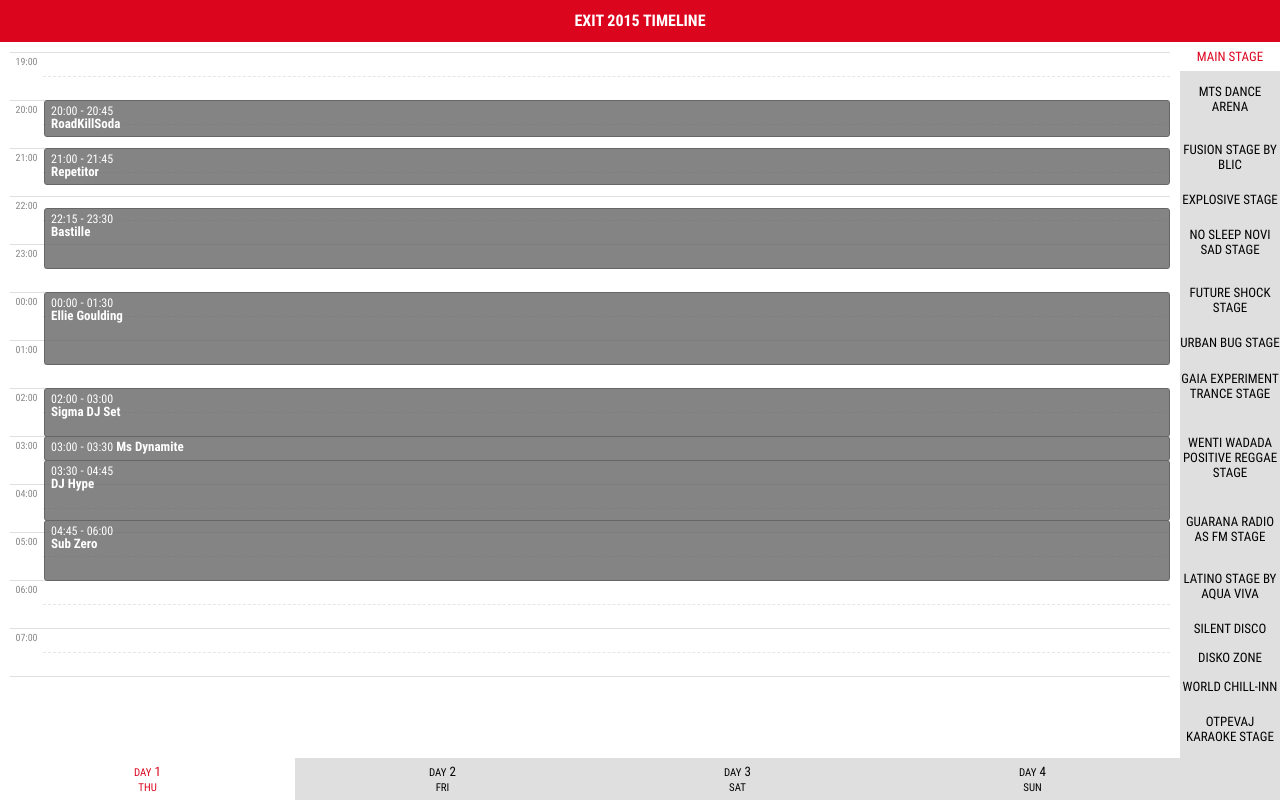
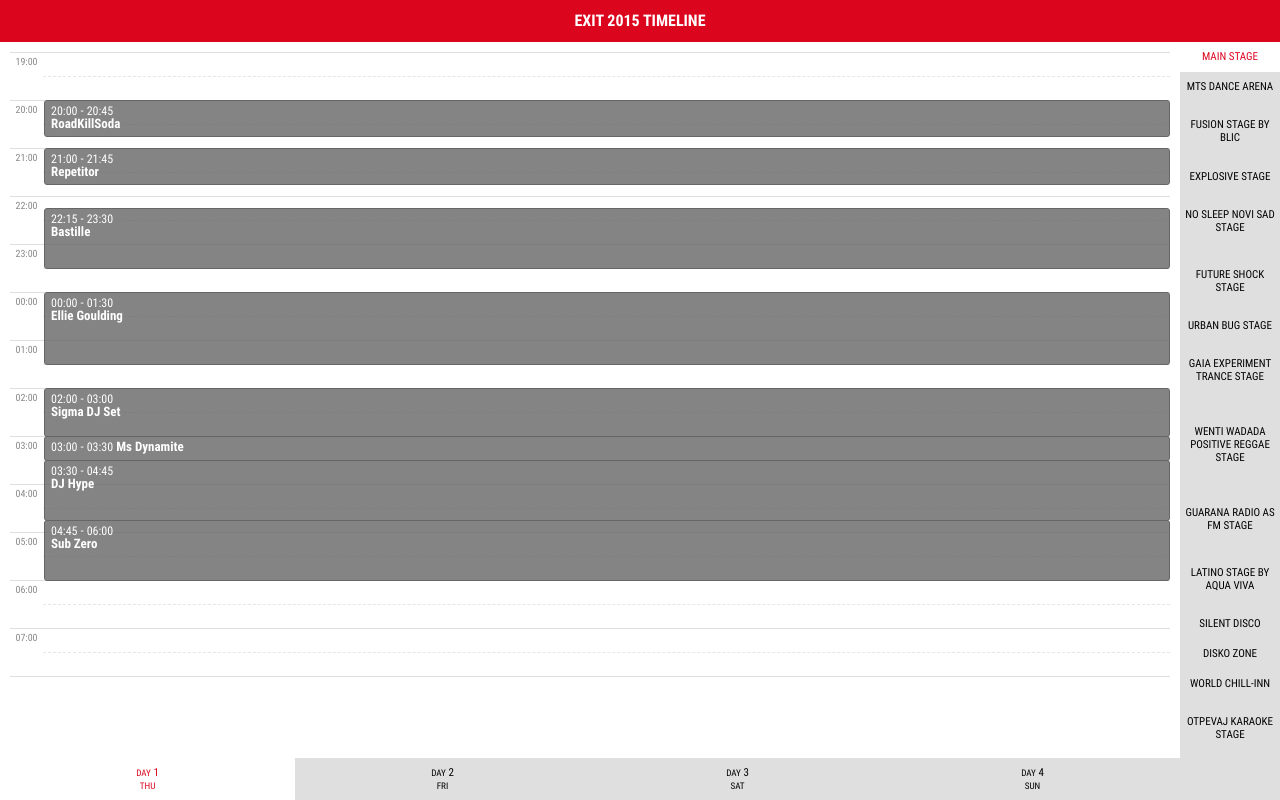
Before and after one commit to dedabyte/Exited, a plain HTML site: page index.html in a window 1280 px wide. Drawn offline with Linux system fonts and the light colour scheme.

Commit message:
2016 update.

```diff
--- a/config.xml
+++ b/config.xml
@@ -46,7 +46,7 @@
         A list of available plugins are available at https://build.phonegap.com/docs/plugins
     -->
     <plugin name="cordova-plugin-statusbar" source="npm" spec="2.1.3" />
-    <plugin name="cordova-plugin-crosswalk-webview" source="npm" spec="1.8.0" />
+    <plugin name="cordova-plugin-crosswalk-webview" source="npm" spec="1.7.0" />
 
     <!-- Define app icon for each platform. -->
     <icon src="icon.png" />
--- a/style/style.scss
+++ b/style/style.scss
@@ -94,6 +94,7 @@
   width: 100%;
   height: 100%;
   text-transform: uppercase;
+  font-size: 11px;
 
   .selected {
     background: white;
```
Also changed, not shown: style/style.css, 1 other file.
